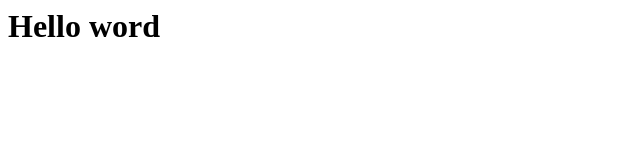
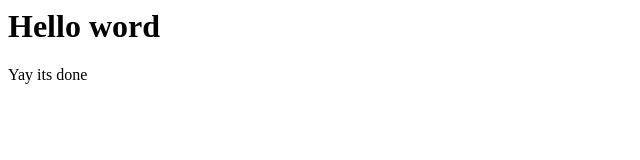
Before and after one commit to 3vaR0se/ArtWebsite, a plain HTML site: page index.html in a window 1280 px wide. Shown: the full height of the page, 0-640 px from the left. Drawn offline with Linux system fonts and the light colour scheme.

Commit message:
added a sentence

```diff
--- a/index.html
+++ b/index.html
@@ -1 +1,2 @@
 <h1> Hello word </h1>
+<p> Yay its done</p>
```
Also changed, not shown: 2 other files.
